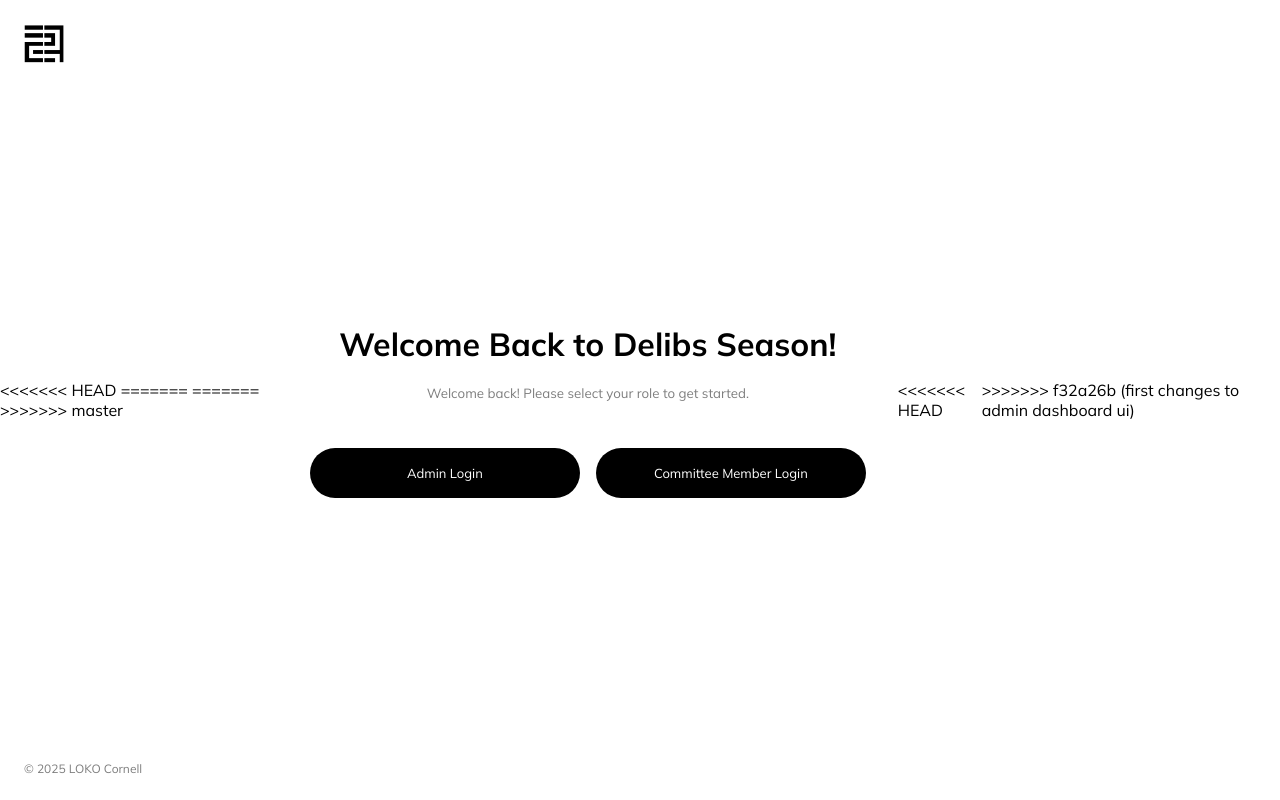
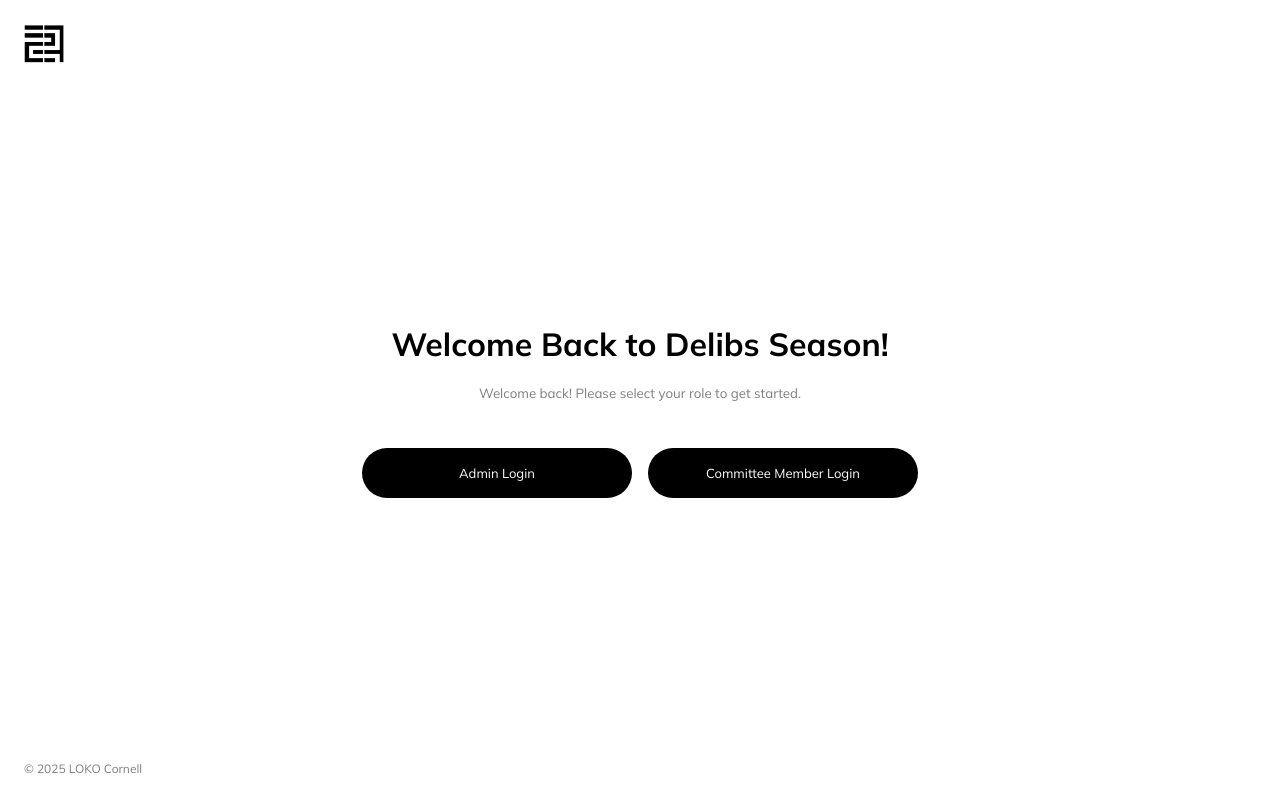
Before and after one commit to ehu9480/delibs-webserver, a Flask app: page /login in a window 1280 px wide. Run offline with Flask 3, Linux system fonts and the light colour scheme.

Commit message:
removed typos

```diff
--- a/templates/login.html
+++ b/templates/login.html
@@ -8,16 +8,8 @@
     <link rel="stylesheet" href="{{ url_for('static', filename='styles.css') }}">
 </head>
 
-<<<<<<< HEAD <body>
-    =======
-
 <body class="login-page">
-        =======
-
-        <body>
-            >>>>>>> master
-            <img src="{{ url_for('static', filename='images/loko+logo+black+transparent.webp') }}" alt="LOKO"
-                class="loko-logo">
+    <img src="{{ url_for('static', filename='images/loko+logo+black+transparent.webp') }}" alt="LOKO" class="loko-logo">
     <div class="login-container">
         <h1>Welcome Back to Delibs Season!</h1>
 
@@ -48,9 +40,7 @@
             <form method="POST" action="{{ url_for('login') }}">
                 <input type="hidden" name="type" value="member">
                 <label>Username</label>
-                        <<<<<<< HEAD <input type="text" name="username"
-                            placeholder="Enter Your Username (don't forget!)" required>
-                            >>>>>>> f32a26b (first changes to admin dashboard ui)
+                <input type="text" name="username" placeholder="Enter Your Username (don't forget!)" required>
                 <label>Password</label>
                 <input type="password" name="password" placeholder="Enter the Daily Password" required>
                 <label></label>
@@ -58,9 +48,7 @@
             </form>
         </div>
     </div>
-
-            <<<<<<< HEAD <footer>&copy; 2025 LOKO Cornell</footer>
-                >>>>>>> f32a26b (first changes to admin dashboard ui)
+    <footer>&copy; 2025 LOKO Cornell</footer>
 
     <script>
         function showAdminLogin() {
```
Lines whose indentation alone changed are shown as unchanged.
